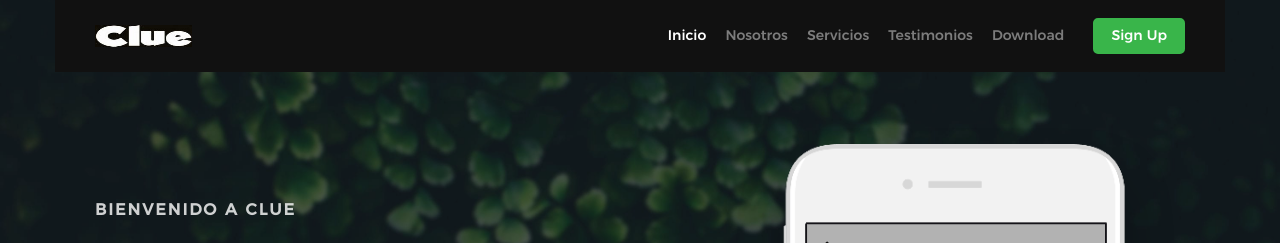
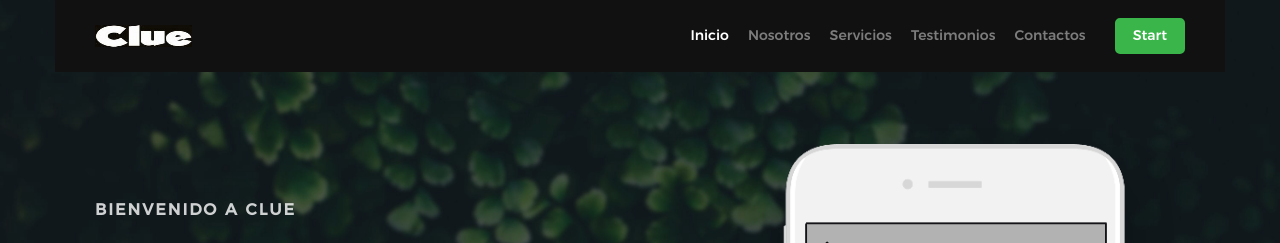
Before and after one commit to jfqvinueza/ClueOficialPage, a plain HTML site: page index.html in a window 1280 px wide. Shown: the top 243 px of the page. Drawn offline with Linux system fonts and the light colour scheme; files whose address does not match are found by name.

Commit message:
aniadiendo=info

```diff
--- a/index.html
+++ b/index.html
@@ -52,10 +52,10 @@
                 <li><a class="smoothscroll"  href="#about" title="about">Nosotros</a></li>
 				<li><a class="smoothscroll"  href="#pricing" title="pricing">Servicios</a></li>
 				<li><a class="smoothscroll"  href="#testimonials" title="testimonials">Testimonios</a></li>
-				<li><a class="smoothscroll"  href="#download" title="download">Download</a></li>
+				<li><a class="smoothscroll"  href="#download" title="download">Contactos</a></li>
 			</ul>
 
-            <a href="#" title="sign-up" class="button button-primary cta">Sign Up</a>
+            <a href="#" title="sign-up" class="button button-primary cta">Start</a>
 		</nav>
 
 		<a class="header-menu-toggle" href="#"><span>Menu</span></a>
```
